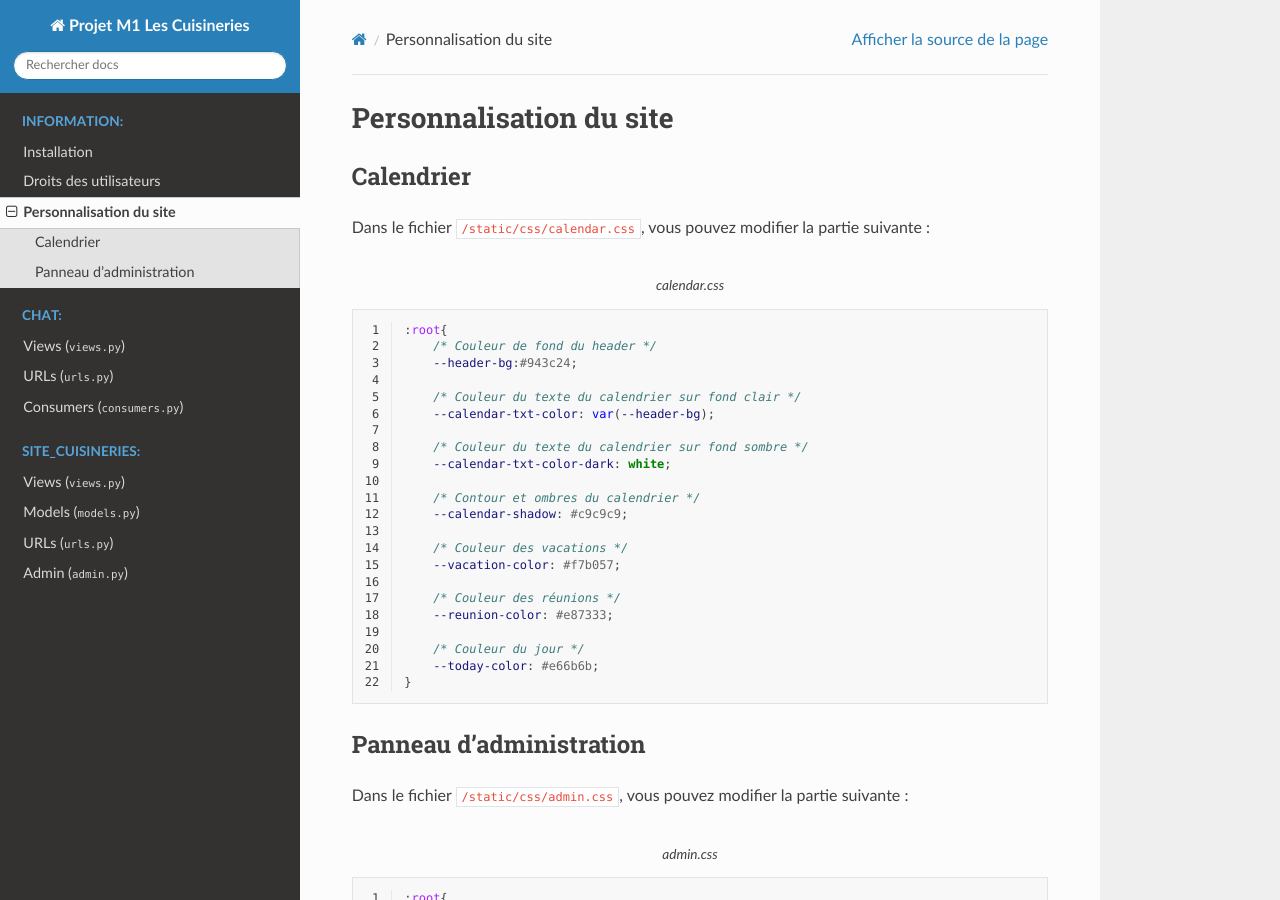
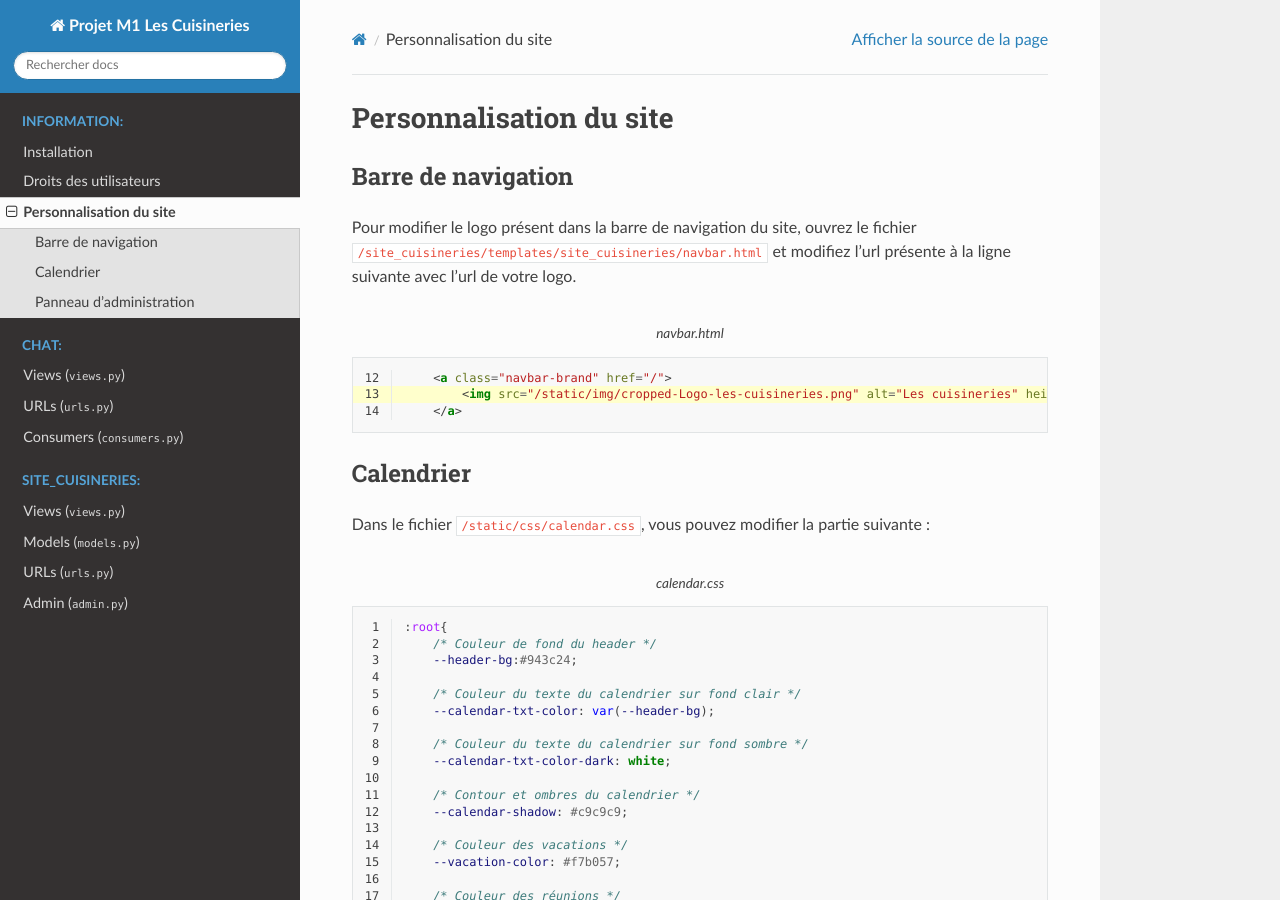
Before and after one commit to ProjetCuisineriesM1/projet-cuisineries, a Sphinx documentation site: the page built from docs/personnalisation.rst, in a window 1280 px wide and 900 px high. Built offline with Sphinx 7.4.7 and the Read the Docs theme 2.0.0, drawn with Linux system fonts in a browser that asks for light colours; some of the changed text lies outside the part shown.

Commit message:
Modification de la documentation

```diff
--- a/docs/personnalisation.rst
+++ b/docs/personnalisation.rst
@@ -1,5 +1,22 @@
 Personnalisation du site
 =========================
+
+Barre de navigation
+*********************
+
+Pour modifier le logo présent dans la barre de navigation du site, ouvrez le fichier ``/site_cuisineries/templates/site_cuisineries/navbar.html`` et modifiez l'url présente à la ligne suivante avec l'url de votre logo.
+
+.. code-block:: html
+    :caption: navbar.html
+    :linenos:
+    :lineno-start: 12
+    :emphasize-lines: 2
+
+        <a class="navbar-brand" href="/">
+            <img src="/static/img/cropped-Logo-les-cuisineries.png" alt="Les cuisineries" height="24">
+        </a>
+
+
 
 Calendrier
 ************
@@ -85,3 +102,12 @@ Dans le fichier ``/static/css/admin.css``, vous pouvez modifier la partie suivan
         --bg-left: url(/static/img/Ronds_petits.png);
         --bg-right: url(/static/img/Ronds_moyens.png);
     }
+
+Le logo présent dans la barre de navigation du panneau d'administration est modifiable dans le fichier ``/site_cuisineries/templates/admin/base_site.html``.
+
+.. code-block:: html
+    :caption: base_site.html
+    :linenos:
+    :lineno-start: 10
+
+    <img src="{% static 'img/cropped-Logo-les-cuisineries.png' %}" alt="Les cuisineries" class="brand_img" height="50">
```
Also changed, not shown: docs/installation.rst (+7 -0 lines), 9 other files.
